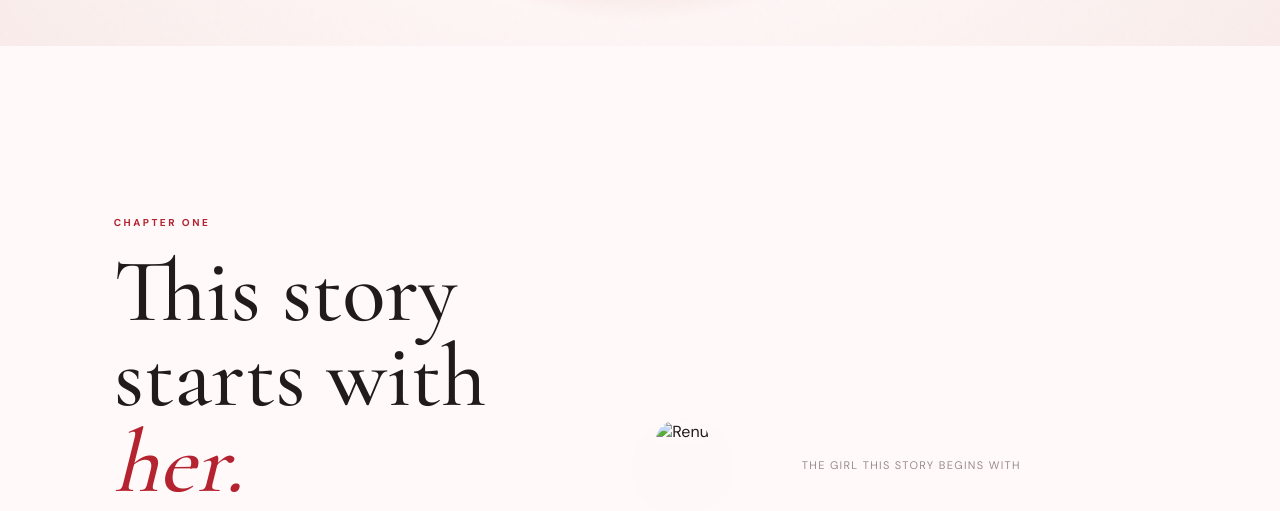
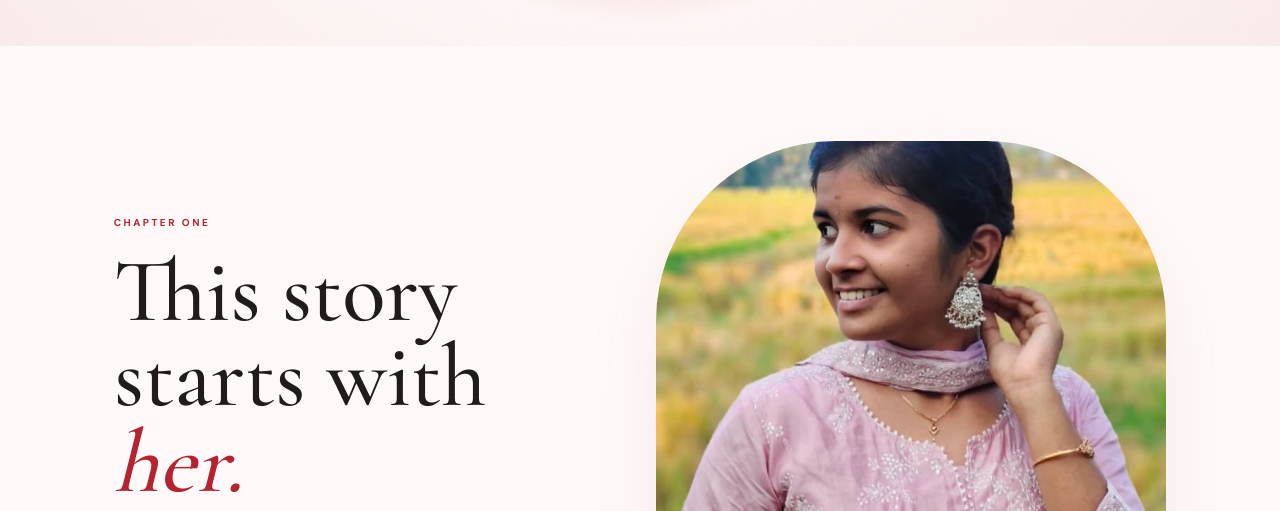
Before and after one commit to laharinunna19/RVL, a plain HTML site: page index.html in a window 1280 px wide. Shown: the part 754-1265 px from the top of the page. Drawn offline with nearby package versions, Linux system fonts and the light colour scheme.

Commit message:
Update index.html

```diff
--- a/index.html
+++ b/index.html
@@ -91,7 +91,8 @@
     <figure class="portrait">
 
         <img
-            src="assets/renu-solo.jpg"
+            src="renu-solo.jpg.jpeg
+"
             alt="Renu"
         >
 
```
